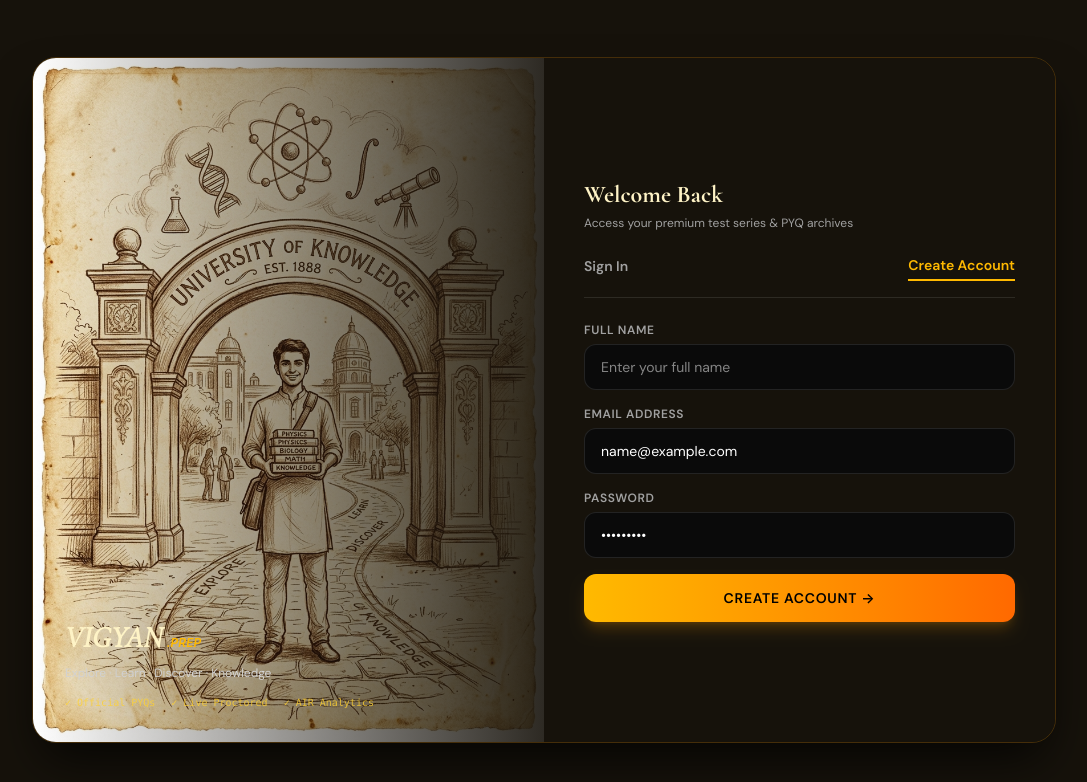
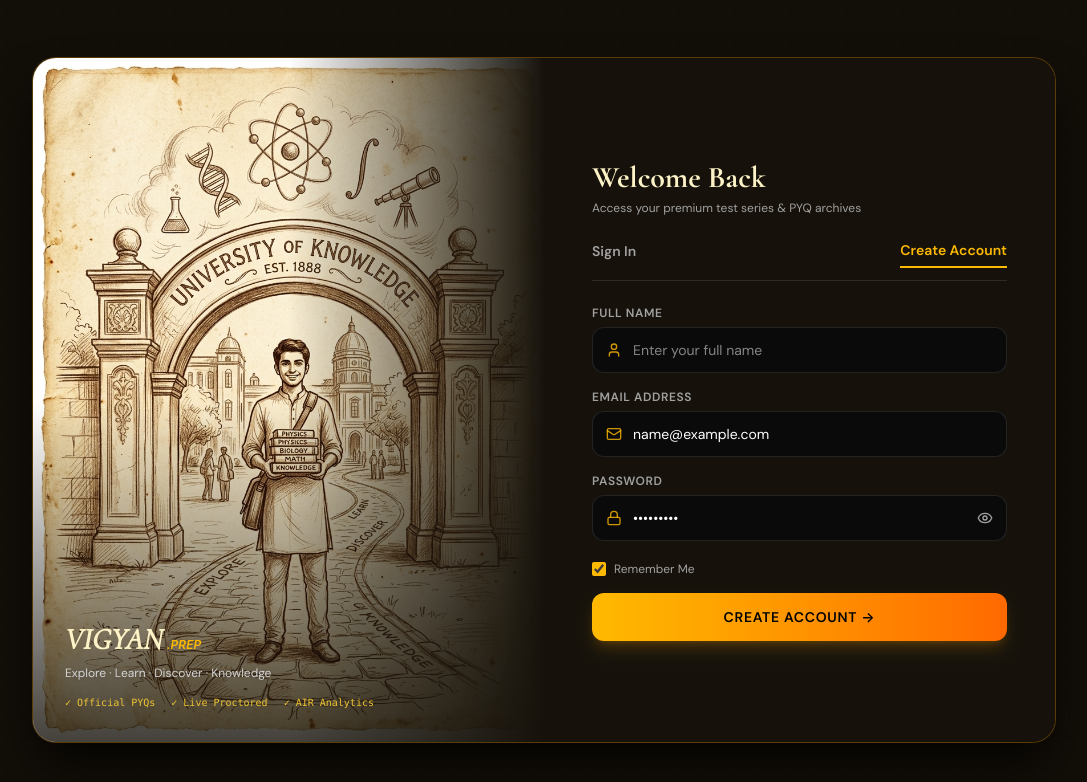
Before and after one commit to harshbuddy01/vigyanprep-auth, a React (Vite) app: page / in a window 1280 px wide. Both pictures are taken after typing "name@example.com", "Sample123" into the empty fields and a click on the button "Create Account". Shown: the top 782 px of the page, without its empty margins (96-1183 px from the left). Built offline with nearby package versions, Linux system fonts and the light colour scheme.

Commit message:
feat: match login page design with realistic sketch artwork & Supabase auth

```diff
--- a/src/pages/Login.tsx
+++ b/src/pages/Login.tsx
@@ -1,11 +1,14 @@
 import React, { useState } from "react";
 import { supabase } from "../lib/supabase";
+import { Eye, EyeOff, Lock, Mail, User, CheckCircle2, AlertCircle } from "lucide-react";
 
 export default function Login() {
   const [isSignUp, setIsSignUp] = useState(false);
   const [email, setEmail] = useState("");
   const [password, setPassword] = useState("");
   const [fullName, setFullName] = useState("");
+  const [showPassword, setShowPassword] = useState(false);
+  const [rememberMe, setRememberMe] = useState(true);
   const [loading, setLoading] = useState(false);
   const [message, setMessage] = useState<{ text: string; type: "error" | "success" } | null>(null);
 
@@ -23,40 +26,49 @@ export default function Login() {
         });
         if (error) throw error;
         await supabase.from("students").upsert({ email, full_name: fullName }, { onConflict: "email" });
-        setMessage({ text: "Account created! Check your email to confirm.", type: "success" });
+        setMessage({ text: "Account created successfully! Check your email to confirm.", type: "success" });
       } else {
         const { error: signInError } = await supabase.auth.signInWithPassword({ email, password });
         if (signInError) throw signInError;
-        setMessage({ text: 'Login successful! Loading your tests...', type: 'success' });
-        setTimeout(() => { window.location.href = '/tests'; }, 800);
+        setMessage({ text: "Login successful! Loading your student portal...", type: "success" });
+        setTimeout(() => {
+          window.location.href = "https://test.vigyanprep.com";
+        }, 800);
       }
     } catch (err: any) {
-      setMessage({ text: err.message || "An error occurred", type: "error" });
+      setMessage({ text: err.message || "An error occurred during authentication.", type: "error" });
     } finally {
       setLoading(false);
     }
   };
 
   return (
-    <div className="min-h-screen bg-[#16120b] text-white flex items-center justify-center px-4 py-12">
-      <div className="w-full max-w-5xl flex flex-col md:flex-row items-stretch gap-0 rounded-3xl overflow-hidden border border-amber-500/20 shadow-2xl shadow-black/80">
+    <div className="min-h-screen bg-[#120e08] text-white flex items-center justify-center px-4 py-12 selection:bg-amber-500 selection:text-black">
+      {/* Background blueprint watermark */}
+      <div className="fixed inset-0 pointer-events-none opacity-[0.03] bg-[radial-gradient(#fcd34d_1px,transparent_1px)] [background-size:28px_28px] z-0" />
 
-        {/* LEFT: Hand-Drawn Sketch Illustration */}
-        <div className="hidden md:block md:w-1/2 relative">
+      <div className="relative z-10 w-full max-w-5xl flex flex-col md:flex-row items-stretch gap-0 rounded-3xl overflow-hidden border border-amber-500/30 bg-[#16120b] shadow-2xl shadow-black/90">
+
+        {/* LEFT: Realistic Vintage Hand-Drawn Sketch Artwork */}
+        <div className="hidden md:block md:w-1/2 relative bg-[#120e08]">
           <img
             src="/sketch-login-gateway.jpg"
-            alt="Hand-drawn sketch of student entering university gateway"
-            className="w-full h-full object-cover"
+            alt="Hand-drawn realistic sketch of student entering the University of Knowledge gateway"
+            className="w-full h-full object-cover object-center min-h-[540px]"
           />
-          <div className="absolute inset-0 bg-gradient-to-r from-transparent to-[#16120b]/90" />
-          <div className="absolute bottom-8 left-8 right-8">
+          {/* Edge gradient blending */}
+          <div className="absolute inset-0 bg-gradient-to-r from-transparent via-transparent to-[#16120b]" />
+          <div className="absolute inset-0 bg-gradient-to-t from-[#16120b] via-transparent to-transparent opacity-80" />
+
+          {/* Overlay Text */}
+          <div className="absolute bottom-8 left-8 right-8 z-10">
             <h2 className="font-serif italic text-3xl font-bold text-amber-100 drop-shadow-2xl">
               VIGYAN<span className="font-sans text-xs tracking-normal uppercase text-amber-400 font-semibold ml-1">.prep</span>
             </h2>
-            <p className="text-xs text-neutral-300 mt-2 font-light leading-relaxed max-w-xs">
+            <p className="text-xs text-neutral-300 mt-1.5 font-light leading-relaxed max-w-xs drop-shadow">
               Explore &middot; Learn &middot; Discover &middot; Knowledge
             </p>
-            <div className="flex items-center gap-4 mt-3 text-[10px] text-amber-300/80 font-mono">
+            <div className="flex items-center gap-4 mt-3 text-[10px] text-amber-300/90 font-mono">
               <span>✓ Official PYQs</span>
               <span>✓ Live Proctored</span>
               <span>✓ AIR Analytics</span>
@@ -64,9 +76,10 @@ export default function Login() {
           </div>
         </div>
 
-        {/* RIGHT: Login Form */}
-        <div className="w-full md:w-1/2 bg-[#16120b] p-8 sm:p-10 flex flex-col justify-center">
-          {/* Mobile Brand */}
+        {/* RIGHT: Login & Sign Up Form */}
+        <div className="w-full md:w-1/2 bg-[#16120b] p-8 sm:p-12 flex flex-col justify-center">
+
+          {/* Mobile Header */}
           <div className="text-center mb-6 md:hidden">
             <h1 className="font-serif italic text-3xl font-bold text-amber-100 tracking-wider">
               VIGYAN<span className="font-sans text-xs tracking-normal uppercase text-amber-400 font-semibold ml-1">.prep</span>
@@ -76,59 +89,129 @@ export default function Login() {
 
           {/* Desktop Header */}
           <div className="hidden md:block mb-6">
-            <h2 className="font-serif text-2xl font-bold text-amber-100">Welcome Back</h2>
-            <p className="text-xs text-neutral-400 mt-1">Access your premium test series & PYQ archives</p>
+            <h2 className="font-serif text-3xl font-bold text-amber-100">Welcome Back</h2>
+            <p className="text-xs text-neutral-400 mt-1">Access your premium test series &amp; PYQ archives</p>
           </div>
 
           {/* Tab Toggle */}
-          <div className="flex justify-between items-center mb-6 border-b border-white/10 pb-4">
+          <div className="flex justify-between items-center mb-6 border-b border-white/10 pb-3">
             <button
-              onClick={() => setIsSignUp(false)}
-              className={`text-sm font-semibold pb-1 transition-colors ${!isSignUp ? "text-amber-400 border-b-2 border-amber-400" : "text-neutral-400 hover:text-white"}`}
+              type="button"
+              onClick={() => { setIsSignUp(false); setMessage(null); }}
+              className={`text-sm font-semibold pb-1.5 transition-all ${
+                !isSignUp ? "text-amber-400 border-b-2 border-amber-400" : "text-neutral-400 hover:text-white"
+              }`}
             >
               Sign In
             </button>
             <button
-              onClick={() => setIsSignUp(true)}
-              className={`text-sm font-semibold pb-1 transition-colors ${isSignUp ? "text-amber-400 border-b-2 border-amber-400" : "text-neutral-400 hover:text-white"}`}
+              type="button"
+              onClick={() => { setIsSignUp(true); setMessage(null); }}
+              className={`text-sm font-semibold pb-1.5 transition-all ${
+                isSignUp ? "text-amber-400 border-b-2 border-amber-400" : "text-neutral-400 hover:text-white"
+              }`}
             >
               Create Account
             </button>
           </div>
 
+          {/* Notification Messages */}
           {message && (
-            <div className={`p-3 rounded-xl text-xs font-medium mb-4 ${message.type === "success" ? "bg-emerald-950/80 text-emerald-300 border border-emerald-500/30" : "bg-red-950/80 text-red-300 border border-red-500/30"}`}>
-              {message.text}
+            <div
+              className={`p-3.5 rounded-xl text-xs font-medium mb-4 flex items-center gap-2 ${
+                message.type === "success"
+                  ? "bg-emerald-950/80 text-emerald-300 border border-emerald-500/30"
+                  : "bg-red-950/80 text-red-300 border border-red-500/30"
+              }`}
+            >
+              {message.type === "success" ? <CheckCircle2 className="w-4 h-4 shrink-0 text-emerald-400" /> : <AlertCircle className="w-4 h-4 shrink-0 text-red-400" />}
+              <span>{message.text}</span>
             </div>
           )}
 
+          {/* Form */}
           <form onSubmit={handleSubmit} className="space-y-4">
             {isSignUp && (
               <div>
-                <label className="block text-xs uppercase tracking-wider text-neutral-400 mb-1.5 font-semibold">Full Name</label>
-                <input type="text" required value={fullName} onChange={(e) => setFullName(e.target.value)} placeholder="Enter your full name" className="w-full bg-neutral-950 border border-white/10 rounded-xl px-4 py-3 text-sm text-white focus:outline-none focus:border-amber-400 transition-colors" />
+                <label className="block text-xs uppercase tracking-wider text-neutral-400 mb-1.5 font-semibold">
+                  Full Name
+                </label>
+                <div className="relative">
+                  <User className="absolute left-3.5 top-1/2 -translate-y-1/2 w-4 h-4 text-amber-400/80" />
+                  <input
+                    type="text"
+                    required
+                    value={fullName}
+                    onChange={(e) => setFullName(e.target.value)}
+                    placeholder="Enter your full name"
+                    className="w-full bg-neutral-950 border border-white/10 rounded-xl pl-10 pr-4 py-3 text-sm text-white focus:outline-none focus:border-amber-400 transition-colors"
+                  />
+                </div>
               </div>
             )}
 
             <div>
-              <label className="block text-xs uppercase tracking-wider text-neutral-400 mb-1.5 font-semibold">Email Address</label>
-              <input type="email" required value={email} onChange={(e) => setEmail(e.target.value)} placeholder="student@example.com" className="w-full bg-neutral-950 border border-white/10 rounded-xl px-4 py-3 text-sm text-white focus:outline-none focus:border-amber-400 transition-colors" />
+              <label className="block text-xs uppercase tracking-wider text-neutral-400 mb-1.5 font-semibold">
+                Email Address
+              </label>
+              <div className="relative">
+                <Mail className="absolute left-3.5 top-1/2 -translate-y-1/2 w-4 h-4 text-amber-400/80" />
+                <input
+                  type="email"
+                  required
+                  value={email}
+                  onChange={(e) => setEmail(e.target.value)}
+                  placeholder="student@example.com"
+                  className="w-full bg-neutral-950 border border-white/10 rounded-xl pl-10 pr-4 py-3 text-sm text-white focus:outline-none focus:border-amber-400 transition-colors"
+                />
+              </div>
             </div>
 
             <div>
-              <label className="block text-xs uppercase tracking-wider text-neutral-400 mb-1.5 font-semibold">Password</label>
-              <input type="password" required value={password} onChange={(e) => setPassword(e.target.value)} placeholder="••••••••" className="w-full bg-neutral-950 border border-white/10 rounded-xl px-4 py-3 text-sm text-white focus:outline-none focus:border-amber-400 transition-colors" />
+              <label className="block text-xs uppercase tracking-wider text-neutral-400 mb-1.5 font-semibold">
+                Password
+              </label>
+              <div className="relative">
+                <Lock className="absolute left-3.5 top-1/2 -translate-y-1/2 w-4 h-4 text-amber-400/80" />
+                <input
+                  type={showPassword ? "text" : "password"}
+                  required
+                  value={password}
+                  onChange={(e) => setPassword(e.target.value)}
+                  placeholder="••••••••"
+                  className="w-full bg-neutral-950 border border-white/10 rounded-xl pl-10 pr-10 py-3 text-sm text-white focus:outline-none focus:border-amber-400 transition-colors"
+                />
+                <button
+                  type="button"
+                  onClick={() => setShowPassword(!showPassword)}
+                  className="absolute right-3.5 top-1/2 -translate-y-1/2 text-neutral-400 hover:text-white"
+                >
+                  {showPassword ? <EyeOff className="w-4 h-4" /> : <Eye className="w-4 h-4" />}
+                </button>
+              </div>
             </div>
 
-            <button type="submit" disabled={loading} className="w-full py-3.5 rounded-xl text-sm font-semibold uppercase tracking-wider bg-gradient-to-r from-amber-400 to-orange-500 text-black hover:scale-[1.02] active:scale-[0.98] transition-all shadow-lg shadow-amber-500/20 disabled:opacity-50">
+            <div className="flex items-center justify-between text-xs pt-1">
+              <label className="flex items-center gap-2 cursor-pointer text-neutral-400 hover:text-white">
+                <input
+                  type="checkbox"
+                  checked={rememberMe}
+                  onChange={(e) => setRememberMe(e.target.checked)}
+                  className="w-3.5 h-3.5 rounded border-white/20 bg-neutral-950 text-amber-400 focus:ring-0 accent-amber-400"
+                />
+                Remember Me
+              </label>
+            </div>
+
+            <button
+              type="submit"
+              disabled={loading}
+              className="w-full py-3.5 rounded-xl text-sm font-semibold uppercase tracking-wider bg-gradient-to-r from-amber-400 to-orange-500 text-black hover:scale-[1.01] active:scale-[0.99] transition-all shadow-lg shadow-amber-500/20 disabled:opacity-50 flex items-center justify-center gap-2 cursor-pointer"
+            >
               {loading ? "Connecting..." : isSignUp ? "Create Account →" : "Sign In →"}
             </button>
           </form>
 
-          {/* Sketch Decoration on Mobile */}
-          <div className="mt-6 md:hidden rounded-xl overflow-hidden border border-amber-500/15">
-            <img src="/sketch-student-studying.jpg" alt="Hand-drawn sketch of student studying" className="w-full h-32 object-cover opacity-60" />
-          </div>
         </div>
       </div>
     </div>
```
